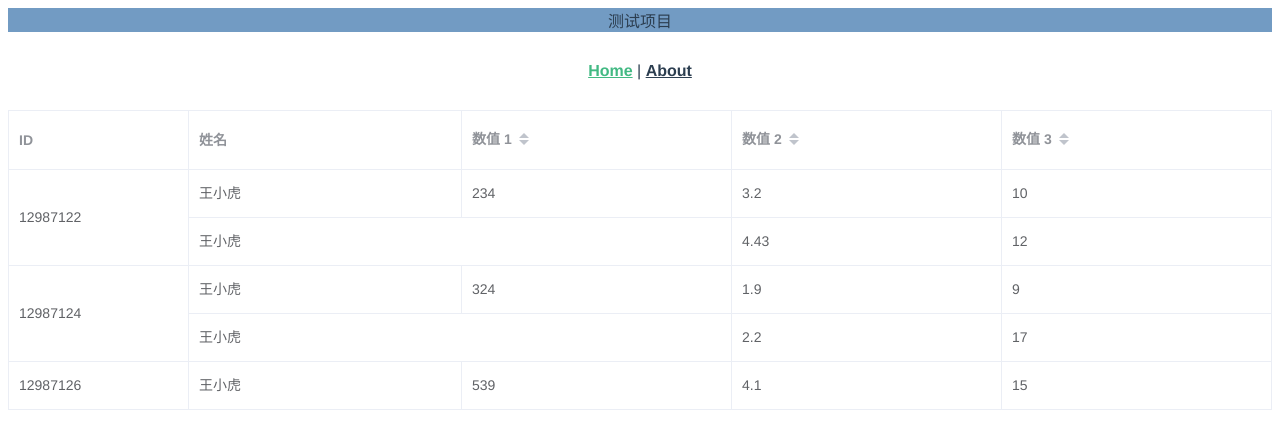
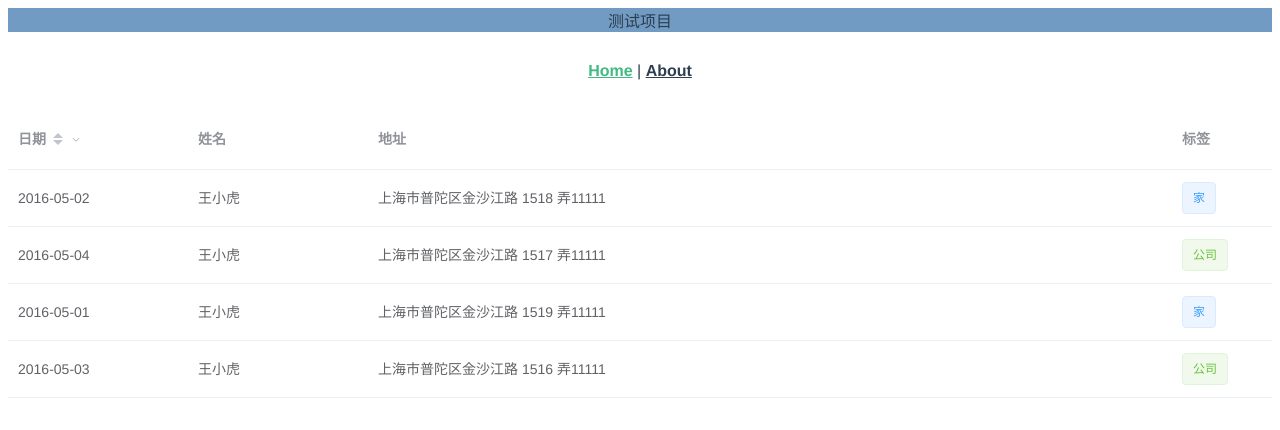
Before and after one commit to autumnLeaves-lady/Vue-M, a Vue app: page /about in a window 1280 px wide. Shown: the top 430 px of the page. Built offline with nearby package versions, Linux system fonts and the light colour scheme.

Commit message:
表格的筛选研究

```diff
--- a/src/components/HelloWorld.vue
+++ b/src/components/HelloWorld.vue
@@ -1,32 +1,47 @@
 <template>
   <el-table
+    ref="filterTable"
     :data="tableData"
-      :span-method="arraySpanMethod"
-      border
-      style="width: 100%">
+    style="width: 100%"
+  >
     <el-table-column
-        prop="id"
-        label="ID"
-        width="180">
+      prop="date"
+      label="日期"
+      sortable
+      width="180"
+      column-key="date"
+      :filters="[
+        {text: '05-01', value: '2016-05-01'}, //回显页面的是text，value用于点击筛选回调filter-method函数里获取到的值
+        {text: '05-02', value: '2016-05-02'},
+        {text: '05-03', value: '2016-05-03'},
+        {text: '05-04', value: '2016-05-04'}
+      ]"
+      :filter-method="filterHandler"
+    >
     </el-table-column>
     <el-table-column
       prop="name"
-        label="姓名">
+      label="姓名"
+      width="180"
+    >
     </el-table-column>
     <el-table-column
-        prop="amount1"
-        sortable
-        label="数值 1">
+      prop="address"
+      label="地址"
+      :formatter="formatter"
+    >
     </el-table-column>
     <el-table-column
-        prop="amount2"
-        sortable
-        label="数值 2">
-      </el-table-column>
-      <el-table-column
-        prop="amount3"
-        sortable
-        label="数值 3">
+      prop="tag"
+      label="标签"
+      width="100"
+    >
+      <template slot-scope="scope">
+        <el-tag
+          :type="scope.row.tag === '家' ? 'primary' : 'success'"
+          disable-transitions
+        >{{scope.row.tag}}</el-tag>
+      </template>
     </el-table-column>
   </el-table>
 </template>
@@ -41,72 +56,60 @@ export default {
   data() {
     return {
       tableData: [{
-        id: '12987122',
+        date: '2016-05-02',
         name: '王小虎',
-        amount1: '234',
-        amount2: '3.2',
-        amount3: 10,
+        address: '上海市普陀区金沙江路 1518 弄',
+        tag: '家',
       }, {
-        id: '12987123',
+        date: '2016-05-04',
         name: '王小虎',
-        amount1: '165',
-        amount2: '4.43',
-        amount3: 12,
+        address: '上海市普陀区金沙江路 1517 弄',
+        tag: '公司',
       }, {
-        id: '12987124',
+        date: '2016-05-01',
         name: '王小虎',
-        amount1: '324',
-        amount2: '1.9',
-        amount3: 9,
+        address: '上海市普陀区金沙江路 1519 弄',
+        tag: '家',
       }, {
-        id: '12987125',
+        date: '2016-05-03',
         name: '王小虎',
-        amount1: '621',
-        amount2: '2.2',
-        amount3: 17,
-      }, {
-        id: '12987126',
-        name: '王小虎',
-        amount1: '539',
-        amount2: '4.1',
-        amount3: 15,
+        address: '上海市普陀区金沙江路 1516 弄',
+        tag: '公司',
       }],
     };
   },
   methods: {
-    arraySpanMethod({
-      row, column, rowIndex, columnIndex,
-    }) {
-      console.log('row: ', row);
-      console.log('column: ', column);
-      if (rowIndex % 2 === 0) { // 偶数行
-        if (columnIndex === 0) { // 合并偶数行的两行一列
-          return {
-            rowspan: 2,
-            colspan: 1,
-          };
-        }
-      } else { // 奇数行
-        if (columnIndex === 0) { // 消除奇数行的第一列
-          return {
-            rowspan: 0,
-            colspan: 0,
-          };
-        }
-        if (columnIndex === 1) { // 合并奇数行的2、3列
-          return {
-            rowspan: 1,
-            colspan: 2,
-          };
-        }
-        if (columnIndex === 2) { // 消除奇数行的第3列
-          return {
-            rowspan: 0,
-            colspan: 0,
-          };
-        }
-      }
-      return [1, 1];
+
+    resetDateFilter() {
+      this.$refs.filterTable.clearFilter('date');
+    },
+    clearFilter() {
+      this.$refs.filterTable.clearFilter();
+    },
+    /**
+    * @description 描述
+    * @param {Object} row 一行数据信息
+    * @param {Object} column 列配置的信息
+    * @param {Object} cellValue 单元格内容
+    * @param {number} index 数据索引
+    */
+    formatter(row) {
+      return `${row.address}11111`;
+    },
+    filterTag(value, row) {
+      console.log('value, row: ', value, row);
+
+      return row.tag === value;
+    },
+    /**
+     * 点击筛选时触发
+     * @param {string} value 选择的filters选项里的value值 "2016-05-01"
+     * @param {object} row 一行数据 {address: "上海...",date: "2016-05-01",name: "王小虎",tag: "家"}
+     * @param {object} column 属性 {label:'日期',property:"date"}
+    */
+    filterHandler(value, row, column) {
+      const { property } = column;
+      return row[property] === value;
     },
   },
 };
```
Lines whose indentation alone changed are shown as unchanged.
